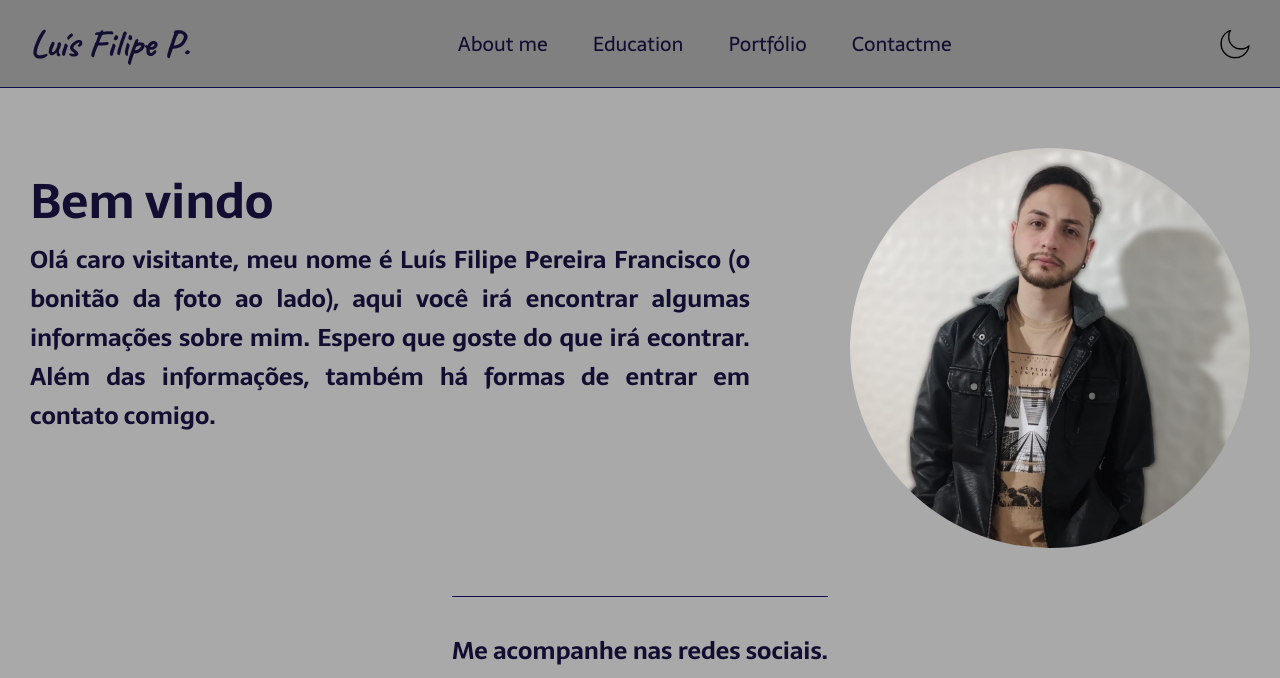
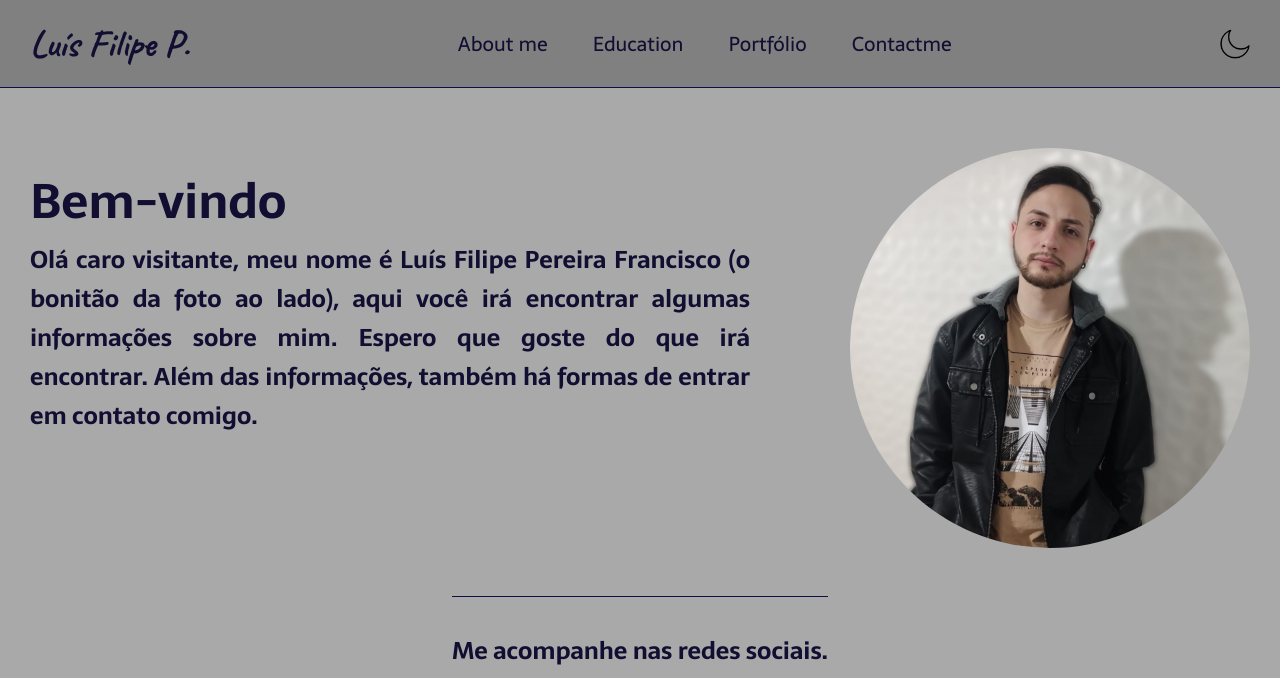
Before and after one commit to LuisFilipe1/TRABALHOS_B_II, a plain HTML site: page index.html in a window 1280 px wide. Shown: the top 678 px of the page. Drawn offline with Linux system fonts and the light colour scheme.

Commit message:
Update index.html
add somethings to the text

```diff
--- a/index.html
+++ b/index.html
@@ -27,8 +27,8 @@
     <main>
         <section class="hero">
             <div class="hero-text">
-                <h1 class="hero-title">Bem vindo</h1>
-                <h2> Olá caro visitante, meu nome é Luís Filipe Pereira Francisco (o bonitão da foto ao lado), aqui você irá encontrar algumas informações sobre mim. Espero que goste do que irá econtrar. Além das informações, também há formas de entrar em contato comigo.
+                <h1 class="hero-title">Bem-vindo</h1>
+                <h2> Olá caro visitante, meu nome é Luís Filipe Pereira Francisco (o bonitão da foto ao lado), aqui você irá encontrar algumas informações sobre mim. Espero que goste do que irá encontrar. Além das informações, também há formas de entrar em contato comigo.
                 <br><br>
                 </h2>
             </div>
```
